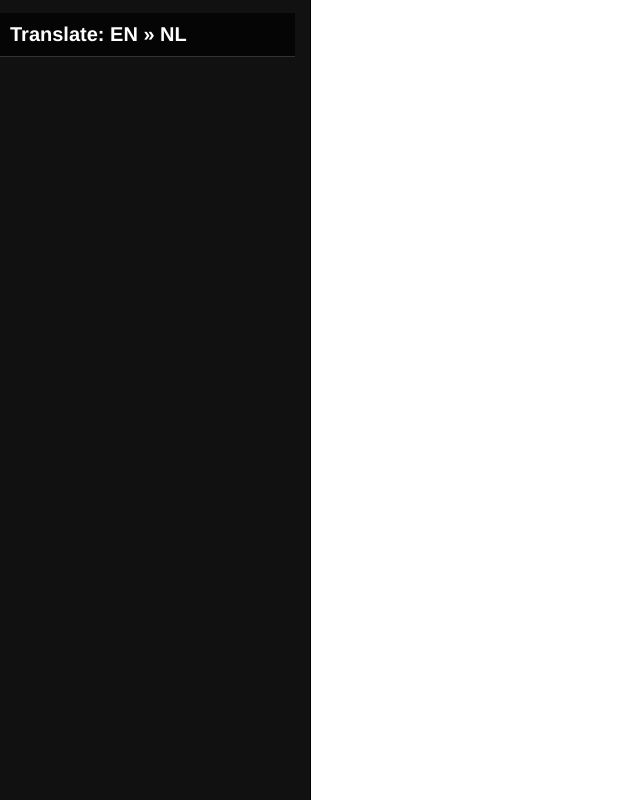
After one commit to pajusmar/django-rosetta-inpage, a Django app: template sprak/templates/sprak/sidebar.html in a window 1280 px wide. The commit adds this page. Shown: the whole page, without its empty margins (0-640 px from the left). Run offline with Django 3.2, Linux system fonts and the light colour scheme; the template is opened without the code that fills it, so the values that code supplies are empty.

Commit message:
ux dingen voor vertalingen

```diff
--- a/sprak/patches.py
+++ b/sprak/patches.py
@@ -12,8 +12,8 @@ def _new_ugettext(message):
     mode = getattr(THREAD_LOCAL_STORAGE, EDIT_MODE, False)
 
     if mode:
-        messages = getattr(THREAD_LOCAL_STORAGE, MESSAGES, [])
-        messages.append(message)
+        messages = getattr(THREAD_LOCAL_STORAGE, MESSAGES)
+        messages.add(message)
         setattr(THREAD_LOCAL_STORAGE, MESSAGES, messages)
 
         #return mark_safe(u'<span contenteditable="true" class="sprak-msg" data="">' + original(message) + '</span>')
--- a/sprak/static/sprak/css/translate.css
+++ b/sprak/static/sprak/css/translate.css
@@ -14,7 +14,7 @@
     left:0;
 }
 
-.sprak-toolbar{
+.sprak-sidebar{
     color:#fff;
     background: #111;
     width: 300px;
@@ -27,4 +27,88 @@
     border-right: 1px solid #000;
     overflow-y: scroll;
     overflow-x: hidden;
+    padding-top: 50px;
 }
+
+.sprak-sidebar h1{
+    border-bottom: 1px solid #333;
+    font-size: 20px;
+    text-transform: none;
+    font-weight: bold;
+    padding:10px;
+    font-family: Helvetica,arial,sans-serif;
+    position: fixed;
+    top:0;
+    background-color:rgba(0,0,0,0.7);
+    width: 275px;
+}
+
+.sprak-sidebar a{
+    color:white;
+    display: block;
+    padding: 7px;
+    text-decoration: none;
+    border-bottom: 1px solid #333;
+    border-top: 1px solid #000;
+}
+
+.sprak-sidebar a:hover{
+    background-color: rgba(255,255,255,0.3);
+}
+
+.sprak-sidebar .active{
+    color:#BA1616;
+    background-color: white !important;
+}
+
+.sprak-sidebar ul{
+    list-style: none;
+    padding:0;
+    margin:0;
+}
+
+.sprak-form{
+    position:fixed;
+    width:400px;
+    height:150px;
+    top:0;
+    right: 0;
+    z-index: 100000001;
+    background-color: white;
+    border:1px solid #000;
+    display: none;
+    border-left-width: 0;
+}
+
+
+/* Let's get this party started */
+.sprak-sidebar::-webkit-scrollbar {
+    width: 5px;
+}
+
+.sprak-sidebar:hover::-webkit-scrollbar {
+    width: 15px;
+}
+
+.sprak-sidebar:hover{
+    width: 310px;
+}
+
+/* Track */
+.sprak-sidebar:hover::-webkit-scrollbar-track {
+    background-color: rgba(255,255,255,0.3);
+}
+
+.sprak-sidebar::-webkit-scrollbar-track {
+    -webkit-box-shadow: inset 0 0 6px rgba(0,0,0,0.2);
+    background-color: rgba(255,255,255,0.1);
+}
+
+/* Handle */
+.sprak-sidebar::-webkit-scrollbar-thumb {
+    -webkit-border-radius: 5px;
+    border-radius: 5px;
+    /*background: rgba(255,0,0,0.8);*/
+    background: #BA1616;
+    -webkit-box-shadow: inset 0 0 6px rgba(0,0,0,0.5);
+}
--- a/sprak/static/sprak/js/translate.js
+++ b/sprak/static/sprak/js/translate.js
@@ -1,8 +1,56 @@
 /**
- * Work in progress!
+ * Functions for the translations
  *
  **/
+var Sprak = {};
 
+Sprak.init = function(){
+
+};
+
+/**
+ *
+ * @param [e]
+ */
+Sprak.hideForm = function(e){
+    $("#sprak-form").hide();
+    $("#sprak-sidebar a").removeClass("active");
+};
+
+
+
+
+$("#sprak-sidebar a").click(function(e){
+    var pos = $(this).position();
+    var width = $(this).outerWidth();
+    var form = $("#sprak-form");
+
+    form.show();
+    form.css({
+        'top': pos['top'],
+        'left': pos['left'] + width
+    });
+
+    $("#sprak-sidebar a").removeClass("active");
+    $(this).addClass("active");
+    e.stopPropagation();
+});
+
+$("#sprak-sidebar").scroll(Sprak.hideForm);
+
+$("#sprak-form").click(function(e){
+    e.stopPropagation();
+});
+
+$(document).click(function(e){
+    console.log($(e.target).is(".sprak-form"));
+    Sprak.hideForm();
+    $("#sprak-form").hide();
+});
+
+
+
+//Deprecated
 $("span[contenteditable]").click(function(e){
     var text = $(this).html();
     var pos = $(this).position();
@@ -16,11 +64,10 @@ function(data){
     $("#google").html(data['data']['translations'][0]['translatedText']);
     });
     */
+});
 
-
-});
 
 $("a").click(function(e)
 {
-    e.preventDefault();
+    //e.preventDefault();
 });
--- /dev/null
+++ b/sprak/templates/sprak/sidebar.html
@@ -0,0 +1,12 @@
+{% load i18n %}
+<div class="sprak-sidebar" id="sprak-sidebar">
+    <h1>Translate: EN &raquo; NL</h1>
+    <ul>
+        {% for msg in messages %}
+        <li><a href="javascript:void(0)">{{ msg }}</a></li>
+        {% endfor %}
+    </ul>
+</div>
+<div class="sprak-form" id="sprak-form">Translate form</div>
+<script src="{{ STATIC_URL }}sprak/js/translate.js"></script>
+<link href="{{ STATIC_URL }}sprak/css/translate.css" rel="stylesheet"/>
```
Also changed, not shown: sprak/middleware.py (+16 -15 lines), sprak/templates/sprak/form.html (added, +9 -0 lines), sprak/static/sprak/sass/translate.scss (added).
